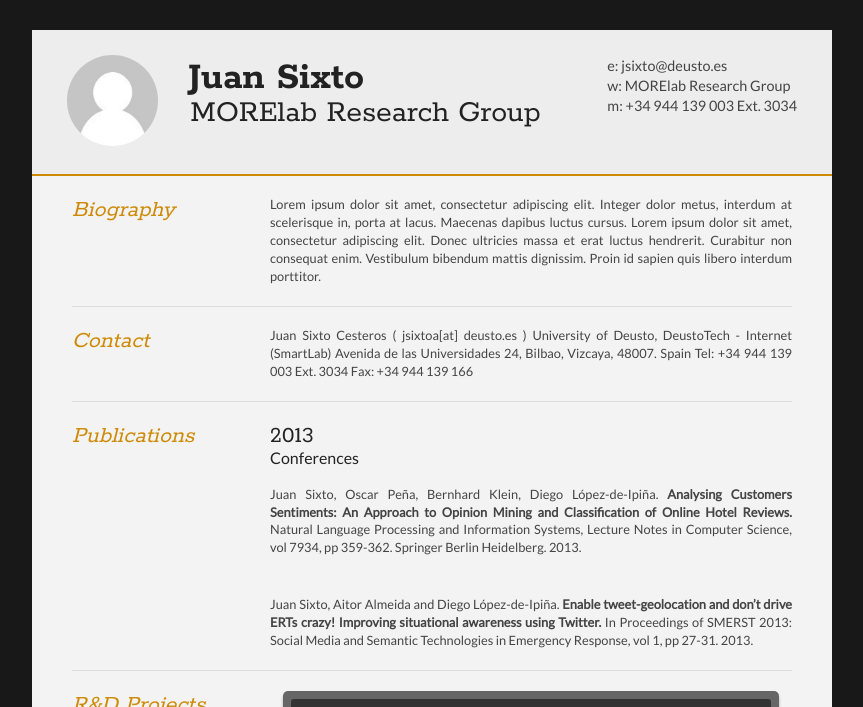
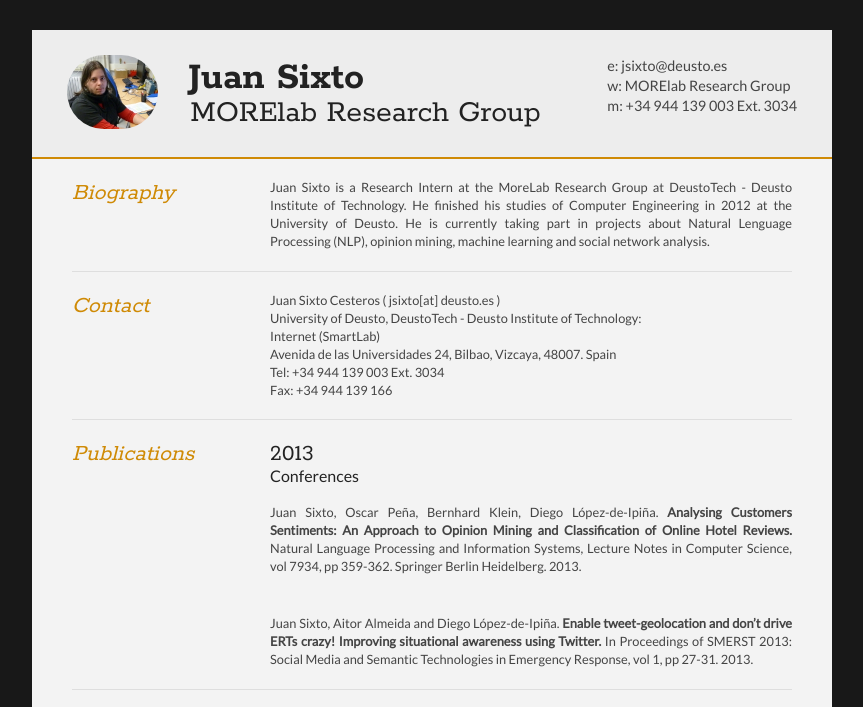
Before and after one commit to juansixto/PersonalWeb, a plain HTML site: page index.html in a window 1280 px wide. Shown: the top 707 px of the page, without its empty margins (208-1071 px from the left). Drawn offline with Linux system fonts and the light colour scheme.

Commit message:
photo and text added

```diff
--- a/index.html
+++ b/index.html
@@ -18,7 +18,7 @@
 <div id="cv" class="instaFade">
 	<div class="mainDetails">
 		<div id="headshot" class="quickFade">
-			<img src="headshot.jpg" alt="Juan Sixto" />
+			<img src="img/jSixto.jpg" alt="Juan Sixto" />
 		</div>
 
 		<div id="name">
@@ -44,7 +44,7 @@
 				</div>
 
 				<div class="sectionContent">
-					<p>Lorem ipsum dolor sit amet, consectetur adipiscing elit. Integer dolor metus, interdum at scelerisque in, porta at lacus. Maecenas dapibus luctus cursus. Lorem ipsum dolor sit amet, consectetur adipiscing elit. Donec ultricies massa et erat luctus hendrerit. Curabitur non consequat enim. Vestibulum bibendum mattis dignissim. Proin id sapien quis libero interdum porttitor.</p>
+					<p>Juan Sixto is a Research Intern at the MoreLab Research Group at DeustoTech - Deusto Institute of Technology. He finished his studies of Computer Engineering in 2012 at the University of Deusto. He is currently taking part in projects about Natural Lenguage Processing (NLP), opinion mining, machine learning and social network analysis. </p>
 				</div>
 			</article>
 			<div class="clear"></div>
@@ -58,10 +58,11 @@
 
 			<div class="sectionContent">
 				<article>
-					<p>	Juan Sixto Cesteros ( jsixtoa[at] deusto.es )
-						University of Deusto, DeustoTech - Internet (SmartLab)
-						Avenida de las Universidades 24, Bilbao, Vizcaya, 48007. Spain
-						Tel: +34 944 139 003 Ext. 3034
+					<p>	Juan Sixto Cesteros ( jsixto[at] deusto.es ) </br>
+						University of Deusto, DeustoTech - Deusto Institute of Technology: </br>
+						Internet (SmartLab)  </br>
+						Avenida de las Universidades 24, Bilbao, Vizcaya, 48007. Spain  </br>
+						Tel: +34 944 139 003 Ext. 3034  </br>
 						Fax: +34 944 139 166</p>
 				</article>
 
```
Also changed, not shown: img/jSixto.jpg (added).
